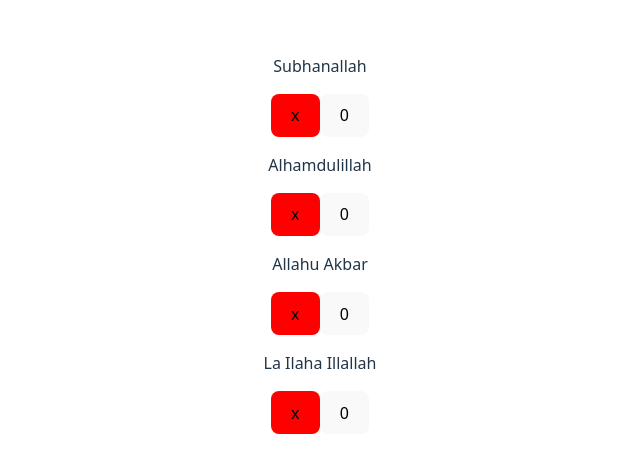
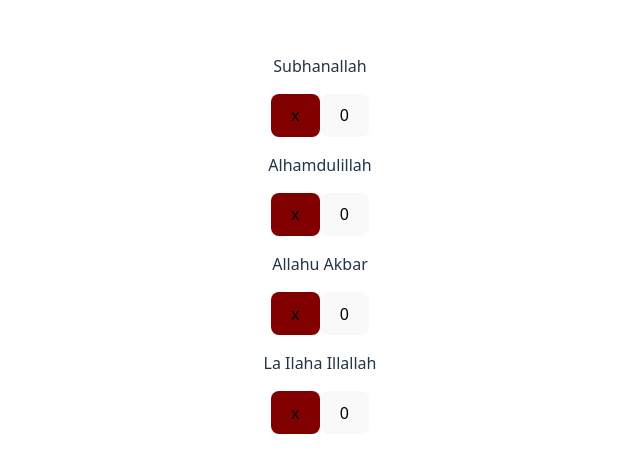
Before and after one commit to Salman-Nazeer-477/counter, a React (Vite) app: page / in a window 1280 px wide. Shown: the part 164-636 px from the top of the page, without its empty margins (320-960 px from the left). Built offline with nearby package versions, Linux system fonts and the light colour scheme.

Commit message:
Changed button color from red to maroon

```diff
--- a/src/index.css
+++ b/src/index.css
@@ -55,7 +55,7 @@ button:focus-visible {
 }
 
 .red{
-   background-color: red;
+   background-color: #800000;
 }
 
 
@@ -71,6 +71,6 @@ button:focus-visible {
     background-color: #f9f9f9;
   }
   .red{
-    background-color: red;
+    background-color: #800000;
   }
 }
```
